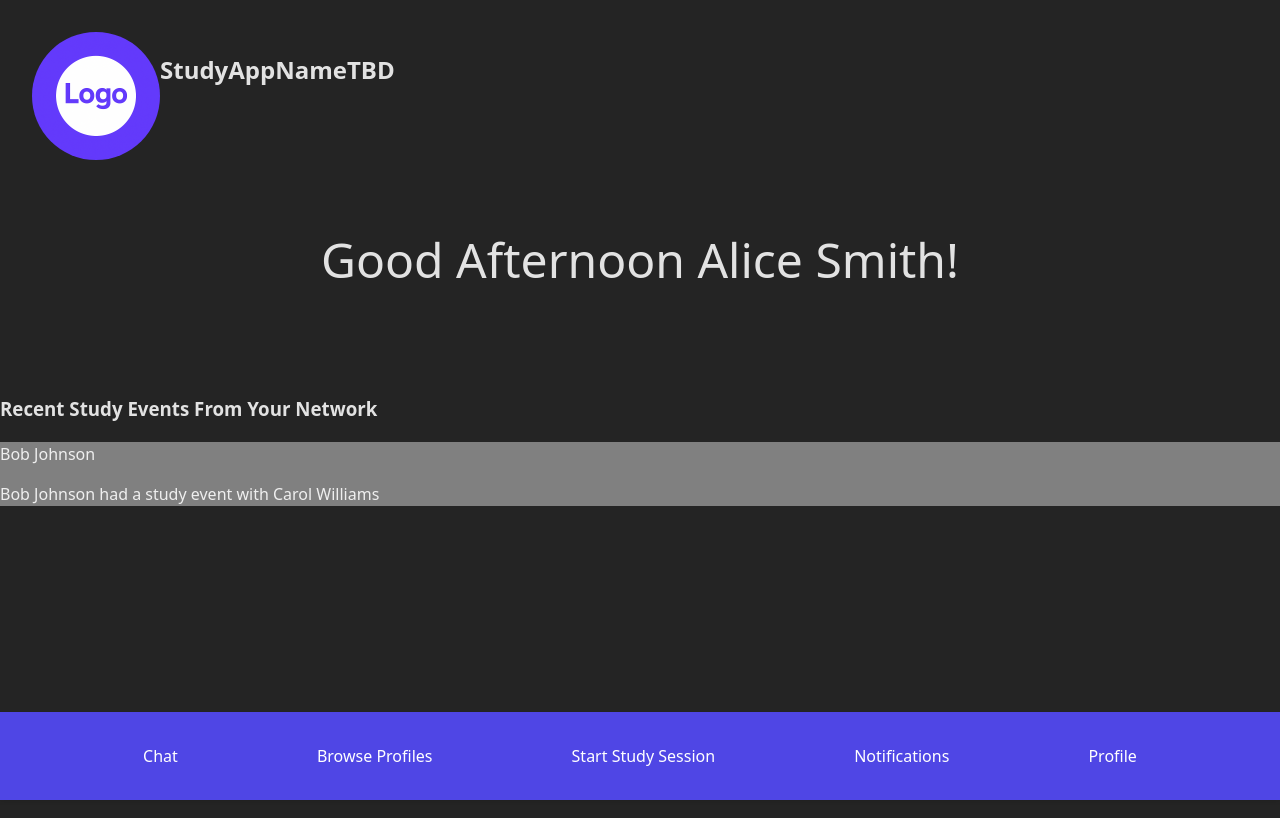
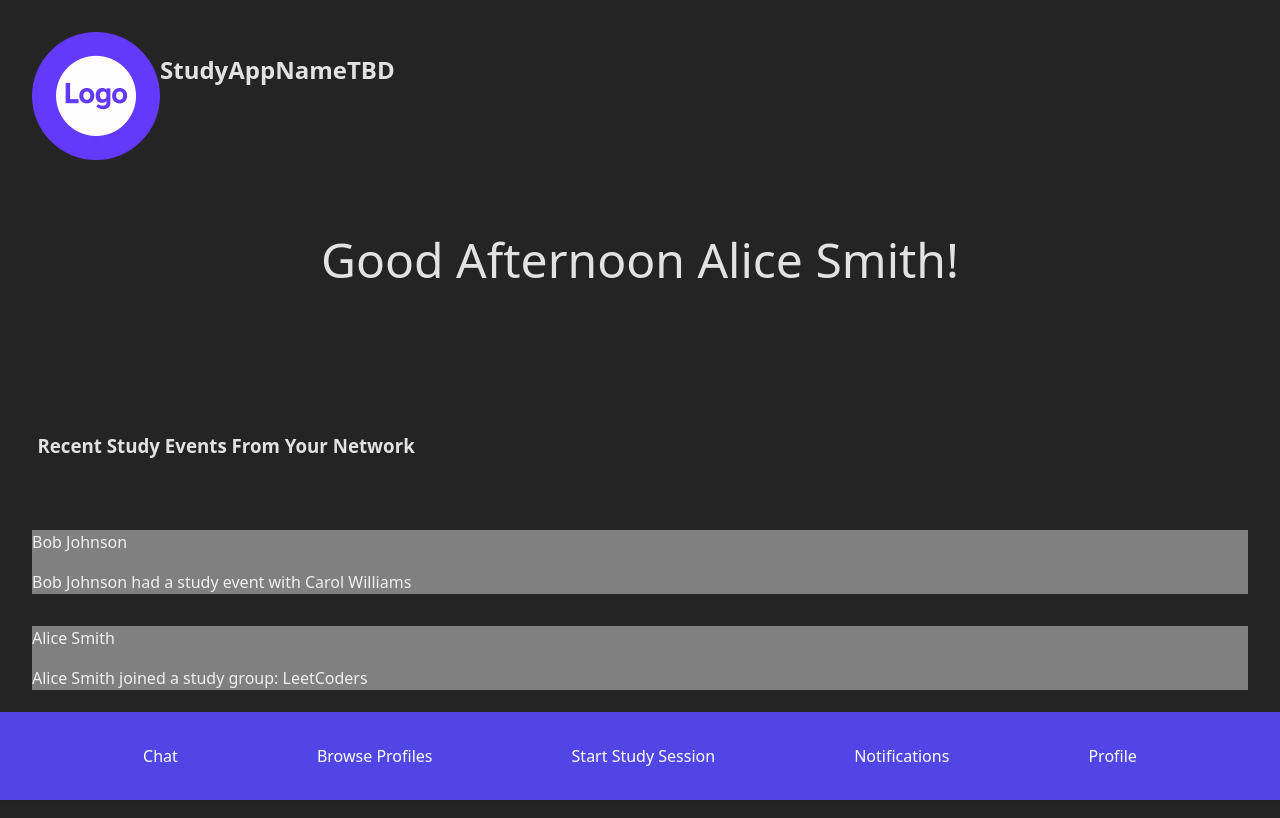
Before and after one commit to alecfaustino/studyapp, a React (Vite) app: page / in a window 1280 px wide. Built offline with nearby package versions, Linux system fonts and the light colour scheme.

Commit message:
add some mock events on the home dashboard

```diff
--- a/src/pages/Home.tsx
+++ b/src/pages/Home.tsx
@@ -25,6 +25,16 @@ const Home = () => {
           {/* Names should be clickable links when we change this to dynamic using Link from React Routes*/}
           <p>Bob Johnson had a study event with Carol Williams</p>
         </article>
+        <article className="home-article">
+          <p>Alice Smith</p>
+          {/* This means, we need a user-event table maybe? */}
+          <p>Alice Smith joined a study group: LeetCoders</p>
+        </article>
+        <article className="home-article">
+          <p>Carol Williams</p>
+          {/* This means, we need a user-event table maybe? */}
+          <p>Carol Smith shared 4 study sessions this week</p>
+        </article>
       </main>
       <BottomNav />
     </>
--- a/src/styles/Home.css
+++ b/src/styles/Home.css
@@ -26,4 +26,9 @@
 /* This will be a separate style when the article component is made */
 .home-article {
   background-color: grey;
+  margin: 2rem;
 }
+
+h3 {
+  padding: 2em;
+}
```
